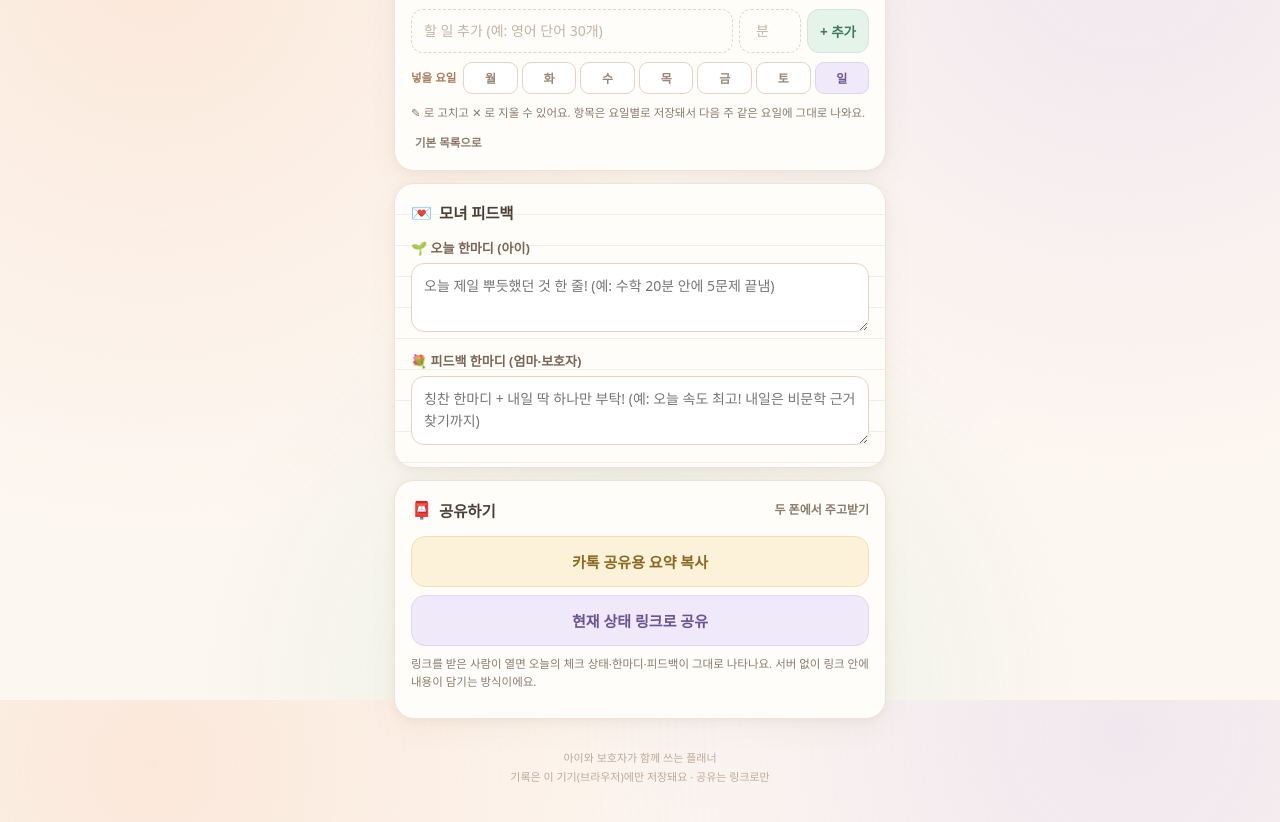
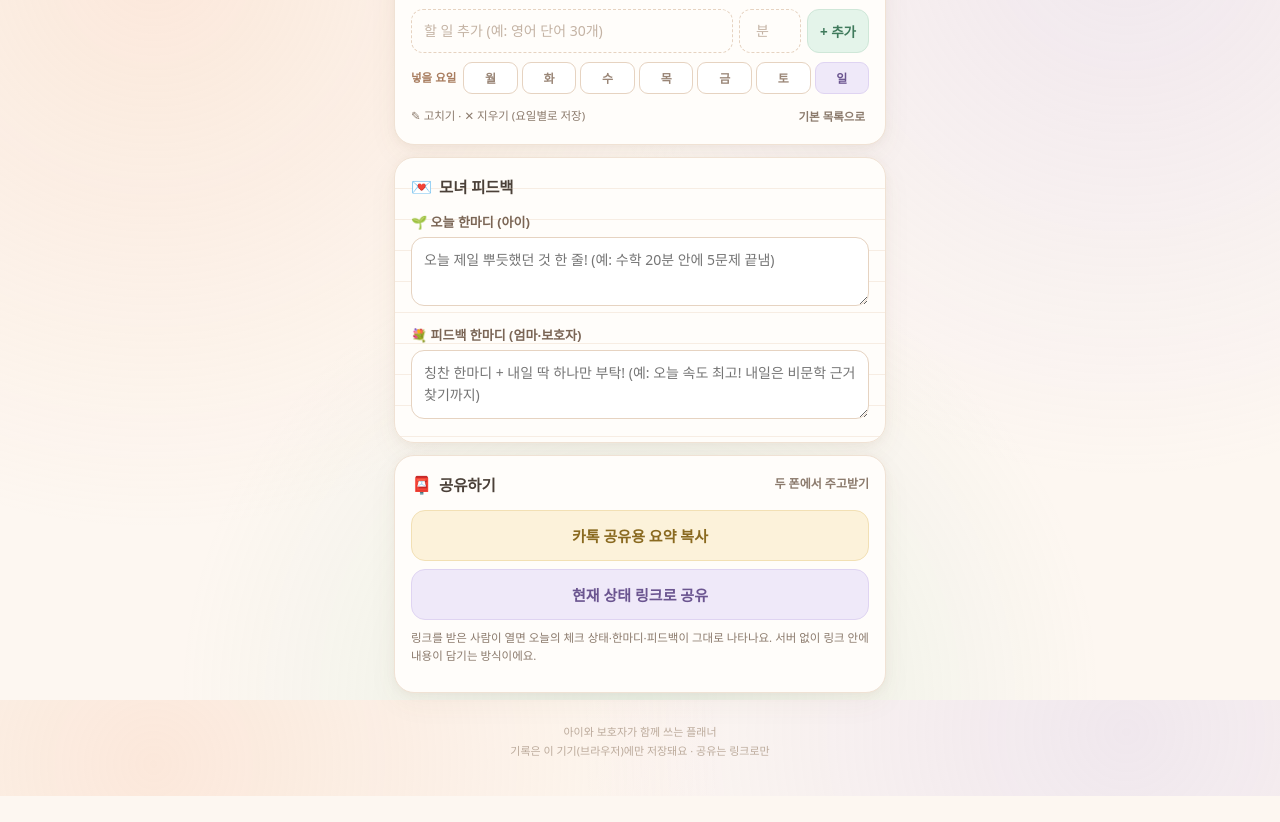
Before and after one commit to pioggia2ji-hash/study-planner, a plain HTML site: page index.html in a window 1280 px wide. Shown: the part 1700-2522 px from the top of the page. After the commit the page ends 2496 px from the top, so only its background shows below. Drawn offline with Linux system fonts and the light colour scheme.

Commit message:
체크리스트 아래 안내 문구를 짧게 줄여 '기본 목록으로' 버튼이 한 줄에 들어오게 정리

```diff
--- a/index.html
+++ b/index.html
@@ -940,7 +940,7 @@
     $("dayProg").style.display = isAll ? "none" : "";
     $("listHint").textContent = isAll
       ? "요일을 고르면 그날 화면에서 항목을 고치고 체크할 수 있어요."
-      : "✎ 로 고치고 ✕ 로 지울 수 있어요. 항목은 요일별로 저장돼서 다음 주 같은 요일에 그대로 나와요.";
+      : "✎ 고치기 · ✕ 지우기 (요일별로 저장)";
 
     if (isAll){ renderWeek(host); return; }
 
```
